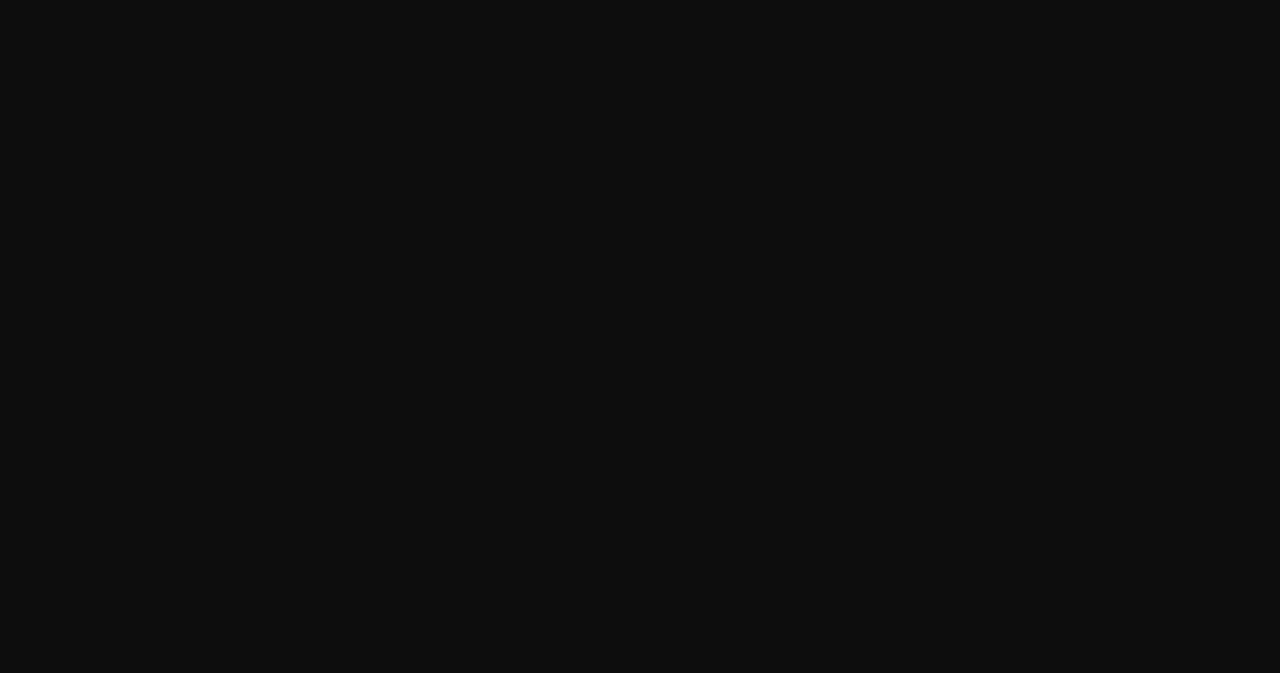
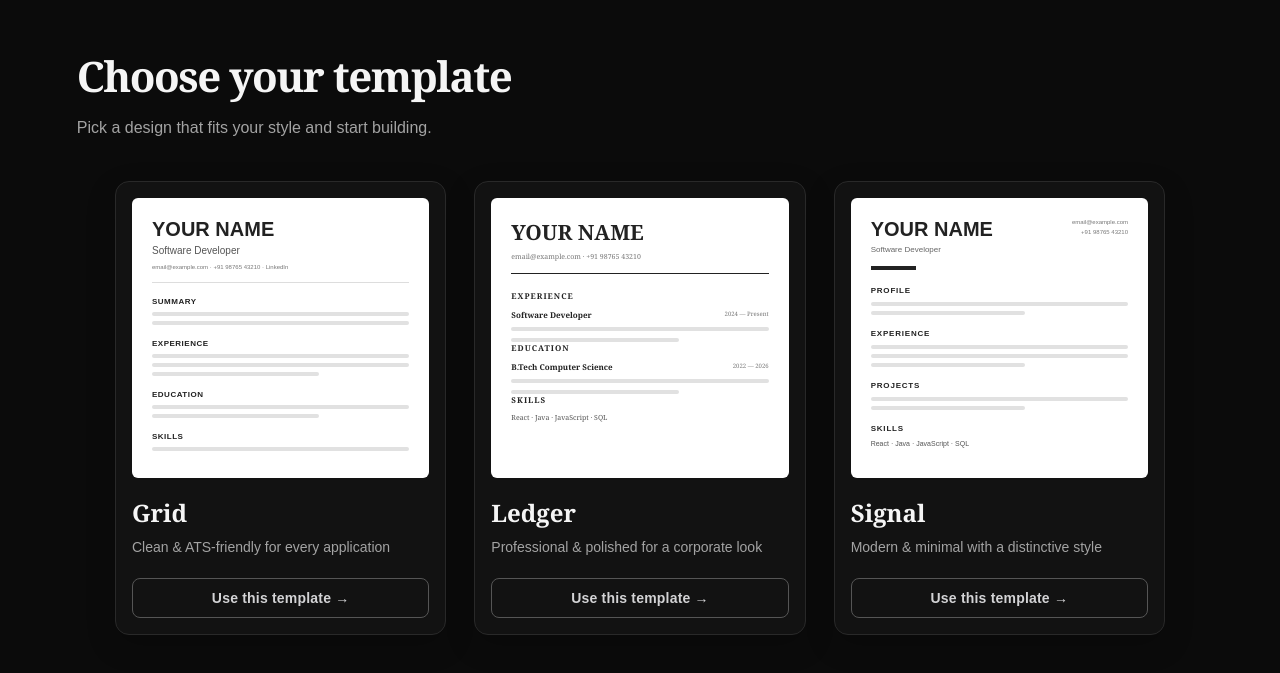
Before and after one commit to devanshi-29/DraftCV, a React (Vite) app: page / in a window 1280 px wide. Shown: the part 1468-2141 px from the top of the page. Before the commit the page ends 1421 px from the top, so only its background shows below. Built offline with nearby package versions, Linux system fonts and the light colour scheme.

Commit message:
Preview of templates created

```diff
--- /dev/null
+++ b/src/components/Templates.css
@@ -0,0 +1,290 @@
+.templates-section {
+  padding: 100px 6%;
+  background: #0b0b0b;
+  color: #fff;
+}
+
+.templates-section h2 {
+  margin: 0 0 16px;
+
+  color: var(--text-primary);
+  font-size: 42px;
+  line-height: 1.1;
+  letter-spacing: -1.5px;
+  font-family: Georgia, 'Times New Roman', Times, serif;
+}
+
+.templates-section p {
+  margin: 0;
+
+  color: var(--text-secondary);
+  font-size: 16px;
+  line-height: 1.6;
+}
+
+.templates-heading {
+  text-align: left;
+  margin-bottom: 40px;
+}
+
+.templates-heading p {
+  margin-top: 12px;
+}
+
+.templates-grid {
+  display: grid;
+  grid-template-columns: repeat(3, 1fr);
+  gap: 28px;
+  max-width: 1050px;
+  margin: 0 auto;
+
+}
+
+.template-card {
+  padding: 16px;
+  background: #121212;
+  border: 1px solid #292929;
+  border-radius: 14px;
+  box-shadow: 0 10px 30px rgba(0, 0, 0, 0.2);
+transition: transform 0.25s ease, border-color 0.25s ease;
+}
+
+.template-card:hover {
+  transform: translateY(-5px);
+  border-color: #444;
+}
+
+.template-preview {
+  height: 280px;
+  background: #fff;
+  border-radius: 6px;
+  padding: 20px;
+  margin-bottom: 18px;
+}
+
+.template-card h3 {
+  margin: 0 0 8px;
+  color: var(--text-primary);
+  font-size: 24px;
+  font-family: Georgia, 'Times New Roman', Times, serif;
+}
+
+.template-card p {
+  margin: 0 0 20px;
+  color: var(--text-secondary);
+  font-size: 14px;
+  line-height: 1.5;
+}
+
+.template-card button {
+  width: 100%;
+  padding: 11px 16px;
+  border: 1px solid #333;
+  border-radius: 7px;
+  background: transparent;
+  color: var(--text-primary);
+  font-size: 14px;
+  cursor: pointer;
+}
+
+.grid-preview {
+  color: #222;
+  font-family: Arial, sans-serif;
+}
+
+.grid-name {
+  font-size: 20px;
+  font-weight: 700;
+  margin-bottom: 4px;
+}
+
+.grid-role {
+  font-size: 10px;
+  color: #555;
+  margin-bottom: 8px;
+}
+
+.grid-contact {
+  font-size: 6px;
+  color: #777;
+  padding-bottom: 12px;
+  border-bottom: 1px solid #ddd;
+}
+
+.grid-title {
+  font-size: 8px;
+  font-weight: 700;
+  margin-top: 14px;
+  margin-bottom: 6px;
+  letter-spacing: 0.5px;
+}
+
+.grid-line {
+  width: 100%;
+  height: 4px;
+  background: #e1e1e1;
+  margin-bottom: 5px;
+  border-radius: 2px;
+}
+
+.grid-line.short {
+  width: 65%;
+}
+
+.ledger-preview {
+  color: #222;
+  font-family: Georgia, "Times New Roman", Times, serif;
+}
+
+.ledger-name {
+  font-size: 21px;
+  font-weight: 700;
+  margin-bottom: 6px;
+}
+
+.ledger-contact {
+  font-size: 7px;
+  color: #777;
+}
+
+.ledger-divider {
+  border-top: 1px solid #222;
+  margin: 12px 0 16px;
+}
+
+.ledger-section {
+  font-size: 8px;
+  font-weight: 700;
+  letter-spacing: 1px;
+  margin-bottom: 8px;
+}
+
+.ledger-entry {
+  display: flex;
+  justify-content: space-between;
+  align-items: center;
+  gap: 8px;
+}
+
+.ledger-entry-title {
+  font-size: 8px;
+  font-weight: 600;
+}
+
+.ledger-entry-date {
+  font-size: 6px;
+  color: #777;
+}
+
+.ledger-line {
+  width: 100%;
+  height: 4px;
+  background: #e1e1e1;
+  margin-top: 7px;
+  border-radius: 2px;
+}
+
+.ledger-line.short {
+  width: 65%;
+}
+
+.ledger-skills {
+  font-size: 7px;
+  color: #555;
+}
+
+.signal-preview {
+  color: #222;
+  font-family: Arial, sans-serif;
+}
+
+.signal-top {
+  display: flex;
+  justify-content: space-between;
+  align-items: flex-start;
+}
+
+.signal-name {
+  font-size: 20px;
+  font-weight: 700;
+}
+
+.signal-role {
+  font-size: 8px;
+  color: #666;
+  margin-top: 4px;
+}
+
+.signal-contact {
+  font-size: 6px;
+  color: #777;
+  text-align: right;
+  line-height: 1.6;
+}
+
+.signal-accent {
+  width: 45px;
+  height: 4px;
+  background: #222;
+  margin: 12px 0 16px;
+}
+
+.signal-section {
+  margin-bottom: 14px;
+}
+
+.signal-section span {
+  display: block;
+  font-size: 8px;
+  font-weight: 700;
+  letter-spacing: 0.8px;
+  margin-bottom: 7px;
+}
+
+.signal-line {
+  width: 100%;
+  height: 4px;
+  background: #e1e1e1;
+  margin-bottom: 5px;
+  border-radius: 2px;
+}
+
+.signal-line.short {
+  width: 60%;
+}
+
+.signal-skills {
+  font-size: 7px;
+  color: #555;
+}
+
+.template-card button {
+    display: block;
+  margin: 0;
+  padding: 11px 22px;
+
+  background: transparent;
+  color: #d3d3d5;
+
+  border: 1px solid #555;
+  border-radius: 8px;
+
+  font-size: 14px;
+  font-weight: 600;
+  letter-spacing: 0.2px;
+
+  cursor: pointer;
+
+  transition:
+    color 0.2s ease,
+    border-color 0.2s ease,
+    transform 0.2s ease;
+
+}
+
+.template-card button:hover {
+  color:rgb(3, 169, 3) ;
+  border-color:rgb(3, 169, 3);
+  background:transparent;
+  transform: translateY(-1px);
+}
--- /dev/null
+++ b/src/components/Templates.jsx
@@ -0,0 +1,144 @@
+import "./Templates.css";
+
+function Templates() {
+  return (
+    <section className="templates-section">
+      <div className="templates-heading">
+        <h2>Choose your template</h2>
+        <p>Pick a design that fits your style and start building.</p>
+      </div>
+
+      <div className="templates-grid">
+
+        {/* Grid Template */}
+        <div className="template-card">
+          <div className="template-preview grid-preview">
+  <div className="grid-name">YOUR NAME</div>
+  <div className="grid-role">Software Developer</div>
+
+  <div className="grid-contact">
+    email@example.com · +91 98765 43210 · LinkedIn
+  </div>
+
+  <div className="grid-title">SUMMARY</div>
+  <div className="grid-line"></div>
+  <div className="grid-line"></div>
+
+  <div className="grid-title">EXPERIENCE</div>
+  <div className="grid-line"></div>
+  <div className="grid-line"></div>
+  <div className="grid-line short"></div>
+
+  <div className="grid-title">EDUCATION</div>
+  <div className="grid-line"></div>
+  <div className="grid-line short"></div>
+
+  <div className="grid-title">SKILLS</div>
+  <div className="grid-line"></div>
+</div>
+
+          <h3>Grid</h3>
+          <p>Clean & ATS-friendly for every application</p>
+
+          <button>Use this template →</button>
+        </div>
+
+        {/* Ledger Template */}
+        <div className="template-card">
+          <div className="template-preview ledger-preview">
+  <div className="ledger-name">YOUR NAME</div>
+  <div className="ledger-contact">
+    email@example.com · +91 98765 43210
+  </div>
+
+  <div className="ledger-divider"></div>
+
+  <div className="ledger-section">EXPERIENCE</div>
+
+  <div className="ledger-entry">
+    <div className="ledger-entry-title">Software Developer</div>
+    <div className="ledger-entry-date">2024 — Present</div>
+  </div>
+
+  <div className="ledger-line"></div>
+  <div className="ledger-line short"></div>
+
+  <div className="ledger-section">EDUCATION</div>
+
+  <div className="ledger-entry">
+    <div className="ledger-entry-title">B.Tech Computer Science</div>
+    <div className="ledger-entry-date">2022 — 2026</div>
+  </div>
+
+  <div className="ledger-line"></div>
+  <div className="ledger-line short"></div>
+
+  <div className="ledger-section">SKILLS</div>
+
+  <div className="ledger-skills">
+    React · Java · JavaScript · SQL
+  </div>
+</div>
+
+          <h3>Ledger</h3>
+          <p>Professional & polished for a corporate look</p>
+
+          <button>Use this template →</button>
+        </div>
+
+        {/* Signal Template */}
+        <div className="template-card">
+          <div className="template-preview signal-preview">
+  <div className="signal-top">
+    <div>
+      <div className="signal-name">YOUR NAME</div>
+      <div className="signal-role">Software Developer</div>
+    </div>
+
+    <div className="signal-contact">
+      email@example.com<br />
+      +91 98765 43210
+    </div>
+  </div>
+
+  <div className="signal-accent"></div>
+
+  <div className="signal-section">
+    <span>PROFILE</span>
+    <div className="signal-line"></div>
+    <div className="signal-line short"></div>
+  </div>
+
+  <div className="signal-section">
+    <span>EXPERIENCE</span>
+    <div className="signal-line"></div>
+    <div className="signal-line"></div>
+    <div className="signal-line short"></div>
+  </div>
+
+  <div className="signal-section">
+    <span>PROJECTS</span>
+    <div className="signal-line"></div>
+    <div className="signal-line short"></div>
+  </div>
+
+  <div className="signal-section">
+    <span>SKILLS</span>
+    <div className="signal-skills">
+      React · Java · JavaScript · SQL
+    </div>
+  </div>
+</div>
+
+          <h3>Signal</h3>
+          <p>Modern & minimal with a distinctive style</p>
+
+          <button>Use this template →</button>
+        </div>
+
+      </div>
+    </section>
+  );
+}
+
+export default Templates;
--- a/src/pages/Builder.jsx
+++ b/src/pages/Builder.jsx
@@ -493,6 +493,8 @@ const currentPageBottom =
         <p>
           Fill in your details and see your resume update live.
         </p>
+
+
 
         <div className="form-section spacing-section">
   <h2>Spacing Customization</h2>
@@ -1115,7 +1117,7 @@ const currentPageBottom =
       localStorage.removeItem("draftcv-sections");
 
       reset({});
-      setSections(["summary"]);
+      setSections([]);
     }}
   >
     Clear Resume
--- a/src/pages/Home.jsx
+++ b/src/pages/Home.jsx
@@ -1,4 +1,5 @@
 import React from "react";
+import Templates from "../components/Templates";
 import NavBar from "../components/NavBar";
 import Hero from "../components/Hero";
 import HowItWorks from "../components/HowItWorks";
@@ -8,6 +9,7 @@ const Home = () => {
       <NavBar/>
       <Hero/>
       <HowItWorks/>
+      <Templates />
     </>
   );
 };
```
Also changed, not shown: src/pages/Builder.css (line endings or trailing spaces).
